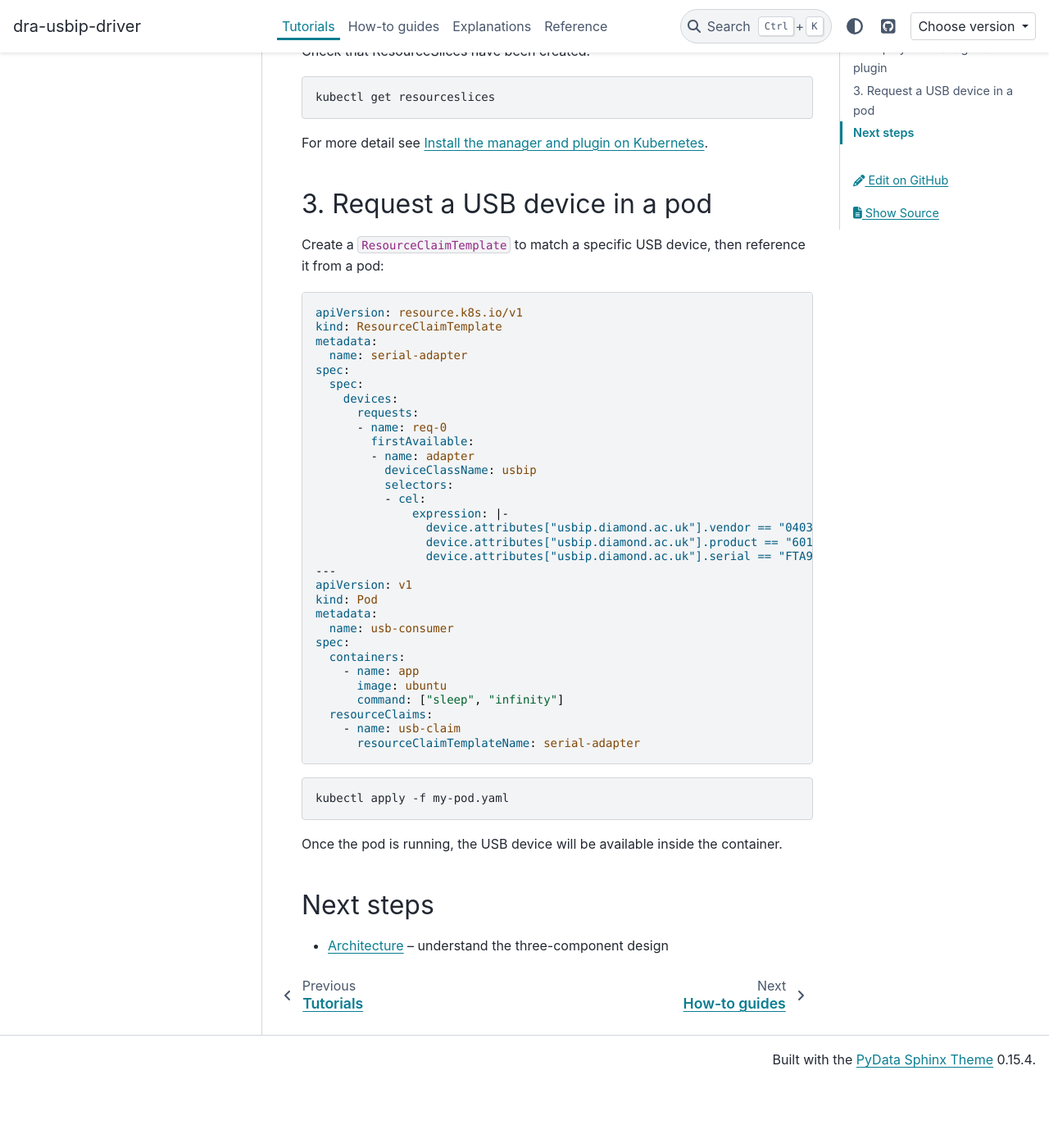
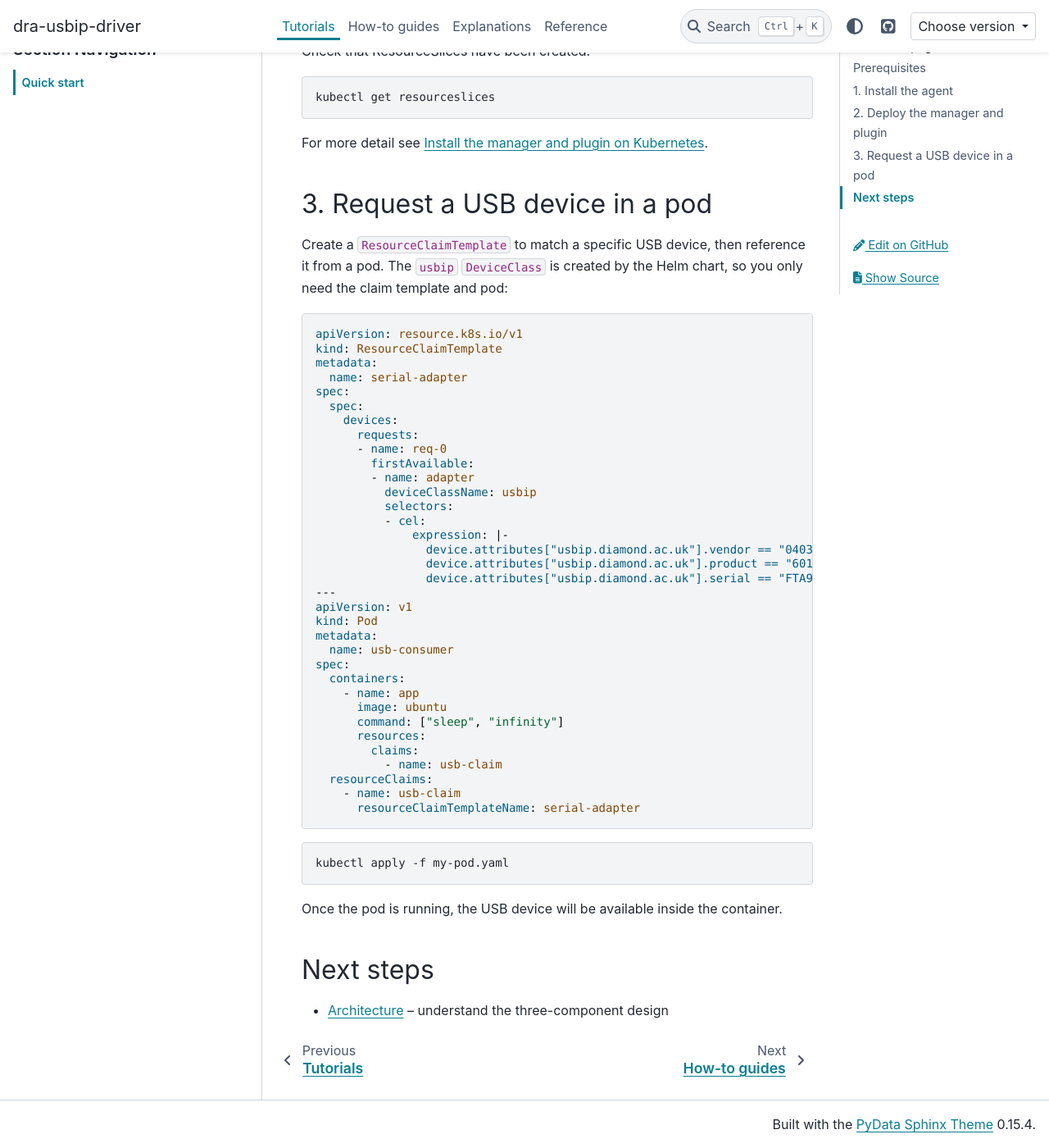
Before and after one commit to DiamondLightSource/dra-usbip-driver, a Sphinx documentation site: the page built from docs/tutorials/quick-start.md, in a window 1280 px wide and 1400 px high, scrolled down 1230 px. Shown: the whole window at 82% size. Built offline with Sphinx 7.4.7 and the PyData theme 0.15.4, drawn with Linux system fonts in a browser that asks for light colours; before the commit the page ends 2551 px from its top, so only the background shows below that.

Commit message:
add DeviceClass to helm chart, fix plugin privileges, update docs
The helm chart was missing a DeviceClass resource, so pods referencing
deviceClassName "usbip" would fail to schedule. The plugin also needs
privileged: true because the kernel's vhci_hcd driver requires
CAP_SYS_ADMIN in the init user namespace for usbip attach/detach.

Co-Authored-By: Claude Opus 4.6 (1M context) <noreply@anthropic.com>

````diff
--- a/docs/tutorials/quick-start.md
+++ b/docs/tutorials/quick-start.md
@@ -58,7 +58,8 @@ For more detail see {doc}`/how-to/deploy`.
 ## 3. Request a USB device in a pod
 
 Create a `ResourceClaimTemplate` to match a specific USB device, then
-reference it from a pod:
+reference it from a pod. The `usbip` `DeviceClass` is created by the Helm
+chart, so you only need the claim template and pod:
 
 ```yaml
 apiVersion: resource.k8s.io/v1
@@ -89,6 +90,9 @@ spec:
     - name: app
       image: ubuntu
       command: ["sleep", "infinity"]
+      resources:
+        claims:
+          - name: usb-claim
   resourceClaims:
     - name: usb-claim
       resourceClaimTemplateName: serial-adapter
````
Also changed, not shown: docs/how-to.md (+1 -0 lines), docs/how-to/troubleshoot.md (added, +73 -0 lines), 2 other files.
